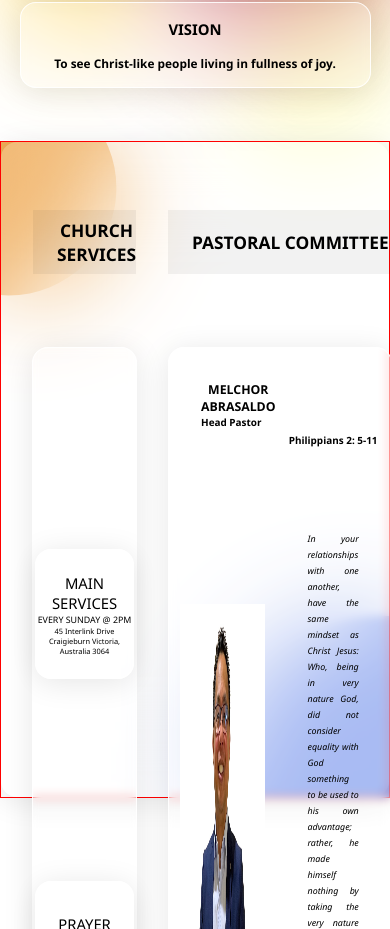
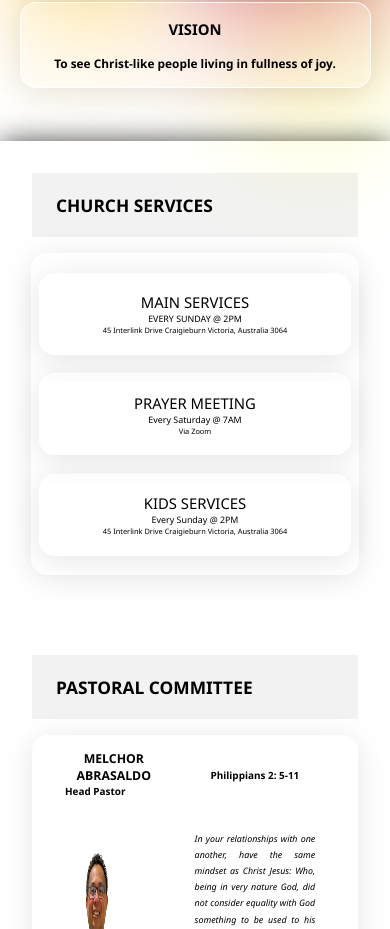
Before and after one commit to SHERNOF/jolcm, a React (Create React App) app: page / in a window 390 px wide. Shown: the part 1071-2000 px from the top of the page. Built offline with nearby package versions, Linux system fonts and the light colour scheme; a web font is replaced by a local one.

Commit message:
services

```diff
--- a/src/Components/aboutUs/aboutUs.module.css
+++ b/src/Components/aboutUs/aboutUs.module.css
@@ -12,16 +12,7 @@
   height: 45vh;
   /* background-color: #eee; */
 }
-.aboutContainer::before {
-  /* content: "";
-  display: block;
-  position: absolute;
-  width: 100%;
-  height: 100%;
-  background-color: rgba(255, 255, 255, 0.9);
-  filter: blur(300px);
-  z-index: -2; */
-}
+
 .title {
   width: 95%;
   height: 2rem;
--- a/src/Components/churchServices/ChurchServices.jsx
+++ b/src/Components/churchServices/ChurchServices.jsx
@@ -5,6 +5,7 @@ export default function ChurchServices() {
   return (
     <div className={classes.services}>
       <div className={classes.square1}></div>
+      <div className={classes.square2}></div>
       <div className={classes.servicesContainer}>
         <div className={classes.title}>
           <h3>CHURCH SERVICES</h3>
--- a/src/Components/churchServices/churchServices.module.css
+++ b/src/Components/churchServices/churchServices.module.css
@@ -1,14 +1,15 @@
 .services {
   display: grid;
   grid-template-columns: 1fr 1fr;
-  border: 1px solid red;
+
   height: 70vh;
   max-width: 100vw;
   padding: 2rem 2rem;
   grid-gap: 2rem;
   position: relative;
+  /* overflow: hidden; */
 }
-.services::after {
+/* .services::after {
   content: "";
   position: absolute;
   width: 100%;
@@ -17,28 +18,42 @@
   position: absolute;
   z-index: -5;
   clip-path: circle(30% at 98% 97%);
-}
+} */
 .services::before {
   content: "";
-  width: 100%;
+  position: absolute;
+  width: 100vw;
   height: 100%;
-  background-color: black;
-  position: absolute;
   background: rgba(255, 255, 255, 0.2);
-  border-radius: 16px;
-  box-shadow: 0 4px 30px rgba(0, 0, 0, 0.1);
-  backdrop-filter: blur(50px);
-  -webkit-backdrop-filter: blur(5px);
+  /* border-radius: 16px; */
+  box-shadow: 0 4px 30px rgba(0, 0, 0, 0.9);
+  backdrop-filter: blur(35px);
+  -webkit-backdrop-filter: blur(35px);
   z-index: -1;
 }
 
 .square1 {
   background-color: rgb(239, 171, 87);
-  width: 100%;
-  height: 100%;
+  width: 8rem;
+  height: 16rem;
   z-index: -2;
   position: absolute;
-  clip-path: circle(20% at 2% 7%);
+  bottom: 2rem;
+  right: 4rem;
+  /* clip-path: circle(20% at 2% 7%); */
+  animation: v 4s alternate ease-in-out infinite;
+}
+
+.square2 {
+  background-color: rgb(241, 89, 13);
+  width: 16rem;
+  height: 6rem;
+  z-index: -3;
+  position: absolute;
+  bottom: 4rem;
+  right: 3rem;
+  animation: x 6s alternate ease-in-out infinite;
+  /* clip-path: circle(20% at 2% 7%); */
 }
 .servicesContainer {
   display: flex;
@@ -46,6 +61,7 @@
   /* border: 1px solid blue; */
   justify-content: space-around;
   align-items: center;
+  padding: 2rem 2rem;
 }
 .title {
   width: 100%;
@@ -220,3 +236,48 @@ img {
   text-align: justify;
   font-size: 0.6em;
 }
+@keyframes v {
+  0% {
+    transform: translateY(0);
+  }
+  100% {
+    transform: translateY(-50px);
+  }
+}
+@keyframes x {
+  0% {
+    transform: translateX(0);
+  }
+  50% {
+    transform: translateX(-40px);
+  }
+  100% {
+    transform: translateX(40px);
+  }
+}
+@media (max-width: 900px) {
+  .services {
+    display: flex;
+    flex-direction: column;
+    height: auto;
+    max-width: 100vw;
+    /* align-items: center; */
+    justify-content: center;
+    padding: 0;
+  }
+  .serviceContainer {
+  }
+  .servicesInfo {
+    height: 20rem;
+  }
+  .service {
+    height: 5rem;
+  }
+  .committeeContainer {
+    margin-top: 1rem;
+    padding: 0 2rem;
+  }
+  .title {
+    margin-bottom: 1rem;
+  }
+}
```
